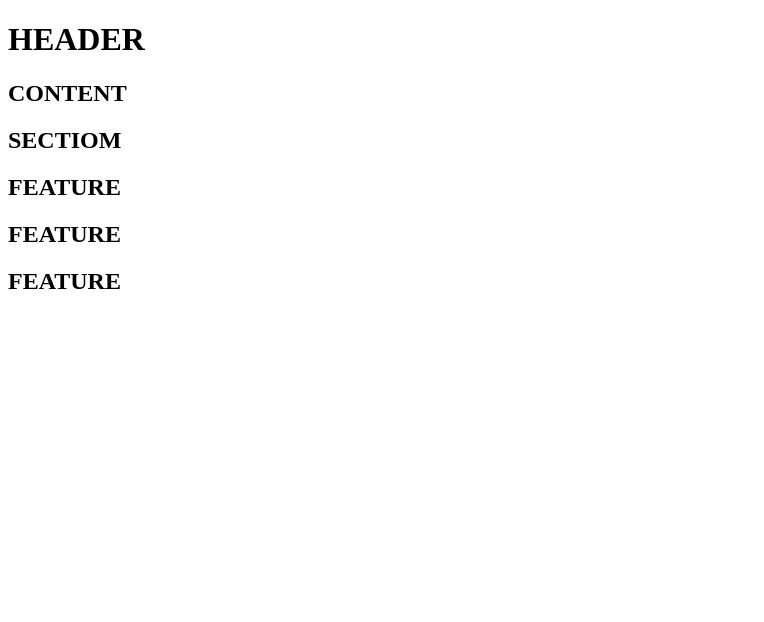
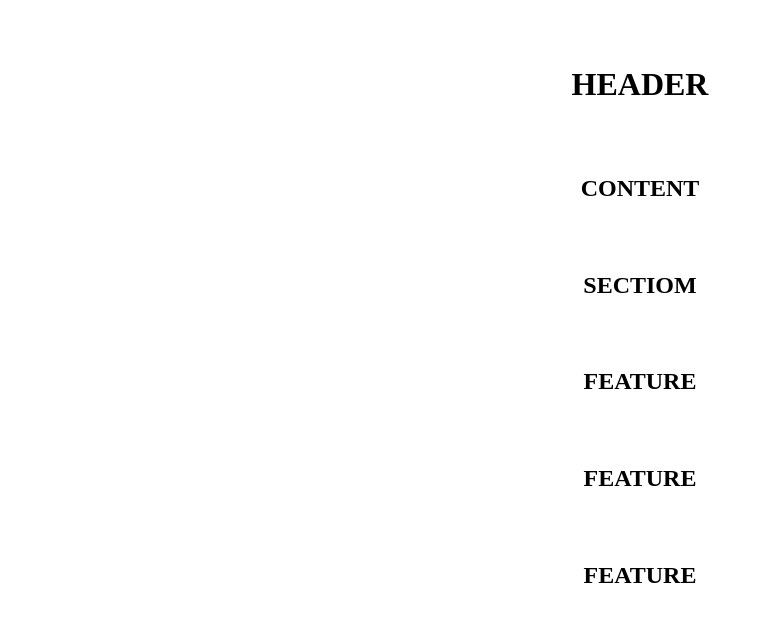
Before and after one commit to JAMK-IT-STUDENT/ttms0400-web-visualisointi-yhteinen-harjoitus-TheSumppa, a plain HTML site: page Index.html in a window 1280 px wide. Shown: the whole page, without its empty margins (0-764 px from the left). Drawn offline with Linux system fonts and the light colour scheme.

Commit message:
EDIT index and main.css

```diff
--- a/style/main.css
+++ b/style/main.css
@@ -1 +1,20 @@
-asd
+body
+{
+    margin: 0;
+}
+
+/* Make EVERYTHING use border-box */
+*, *:before, *:after
+{
+    -webkit-box-sizing: border-box;
+    -moz-box-sizing: border-box;
+    box-sizing: border-box;
+}
+
+nav, header, main, section, article
+{
+    display: block;
+    width: 100vw;
+    padding: 15px;
+    text-align: center;
+}
```
